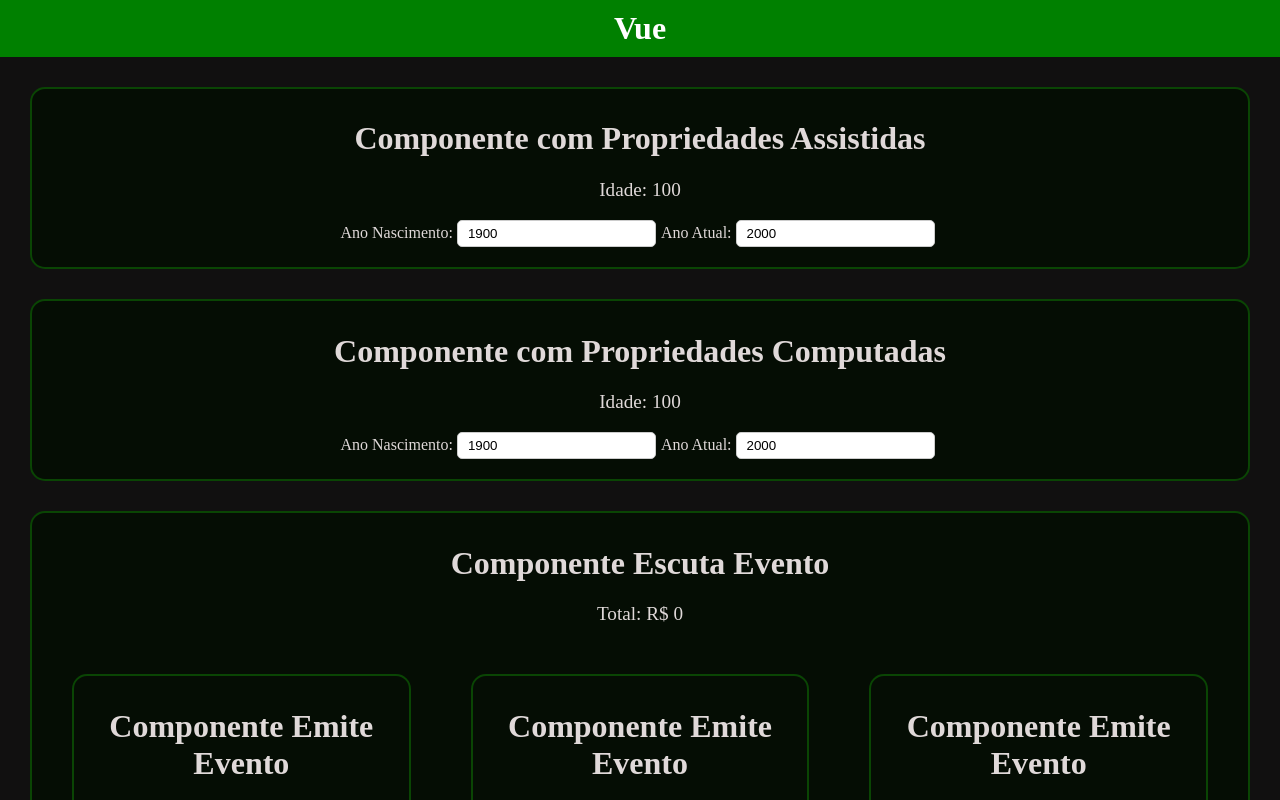
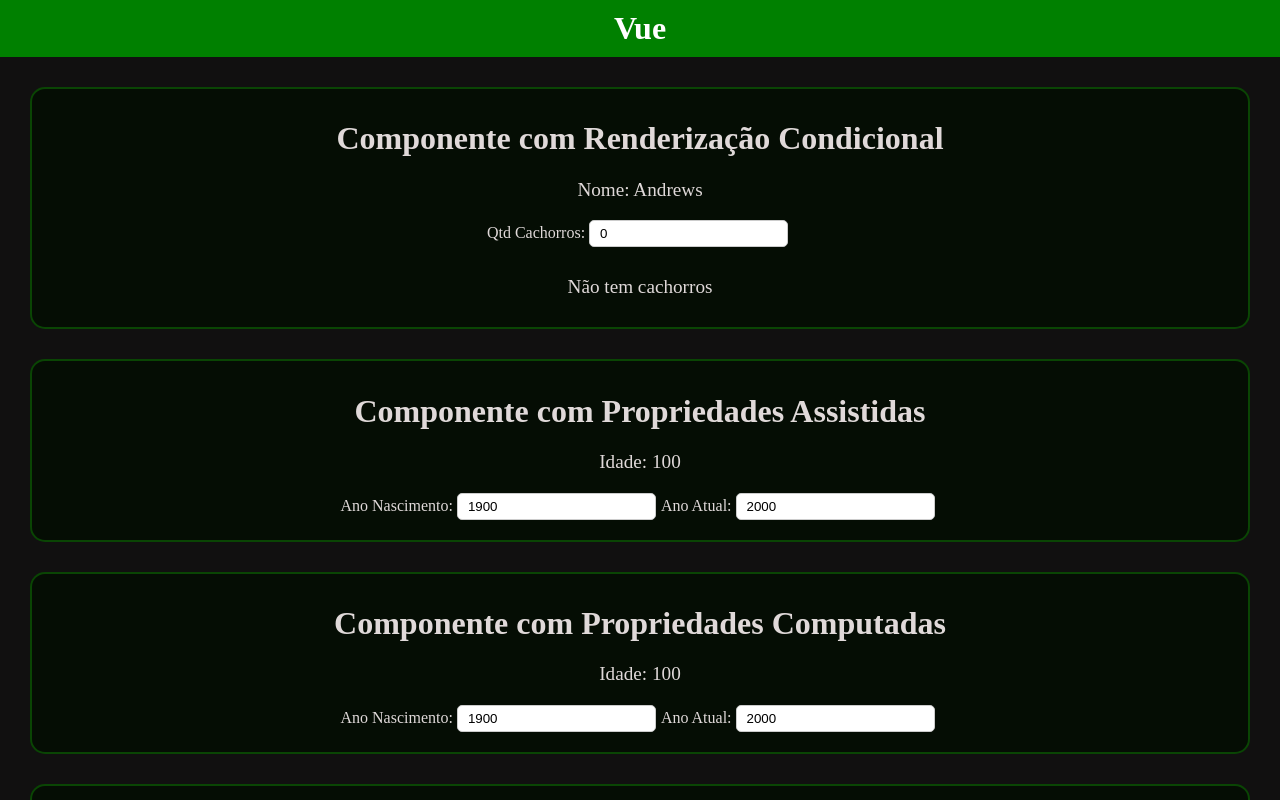
Before and after one commit to andrewschiozo/cod3r-masterclass-vuejs, a Vue app: page / in a window 1280 px wide. Shown: the top 800 px of the page. Built offline with nearby package versions, Linux system fonts and the light colour scheme.

Commit message:
feat: renderização condicional com if/else

```diff
--- a/src/App.vue
+++ b/src/App.vue
@@ -8,6 +8,7 @@
 import PrimeiroComponente from './components/PrimeiroComponente.vue';
 import PropriedadesAssistidas from './components/PropriedadesAssistidas.vue';
 import PropriedadesComputadas from './components/PropriedadesComputadas.vue';
+import RenderizacaoCondicional from './components/RenderizacaoCondicional.vue';
 
 const item = {
   item: 'Apontador',
@@ -20,6 +21,7 @@
   <header>
     Vue
   </header>
+  <RenderizacaoCondicional nome="Andrews" :qtdCachorros="1"/>
   <PropriedadesAssistidas />
   <PropriedadesComputadas />
   <EscutaEvento />
--- /dev/null
+++ b/src/components/RenderizacaoCondicional.vue
@@ -0,0 +1,22 @@
+<template>
+    <div class="componente">
+        <h1>Componente com Renderização Condicional</h1>
+        <p>Nome: {{ nome }}</p>
+        <label>Qtd Cachorros: </label>
+        <input type="number" v-model="qtdCachorros" min="0"/>
+        <p v-if="qtdCachorros === 0">Não tem cachorros</p>
+        <p v-else-if="qtdCachorros === 1">Tem um cachorro</p>
+        <p v-else>Tem muitos cachorros</p>
+    </div>
+</template>
+
+<script setup>
+    import { ref, defineProps } from 'vue'
+
+    const qtdCachorros = ref(0)
+
+    defineProps({
+        nome: String,
+        qtdCachorros: Number
+    })
+</script>
```
